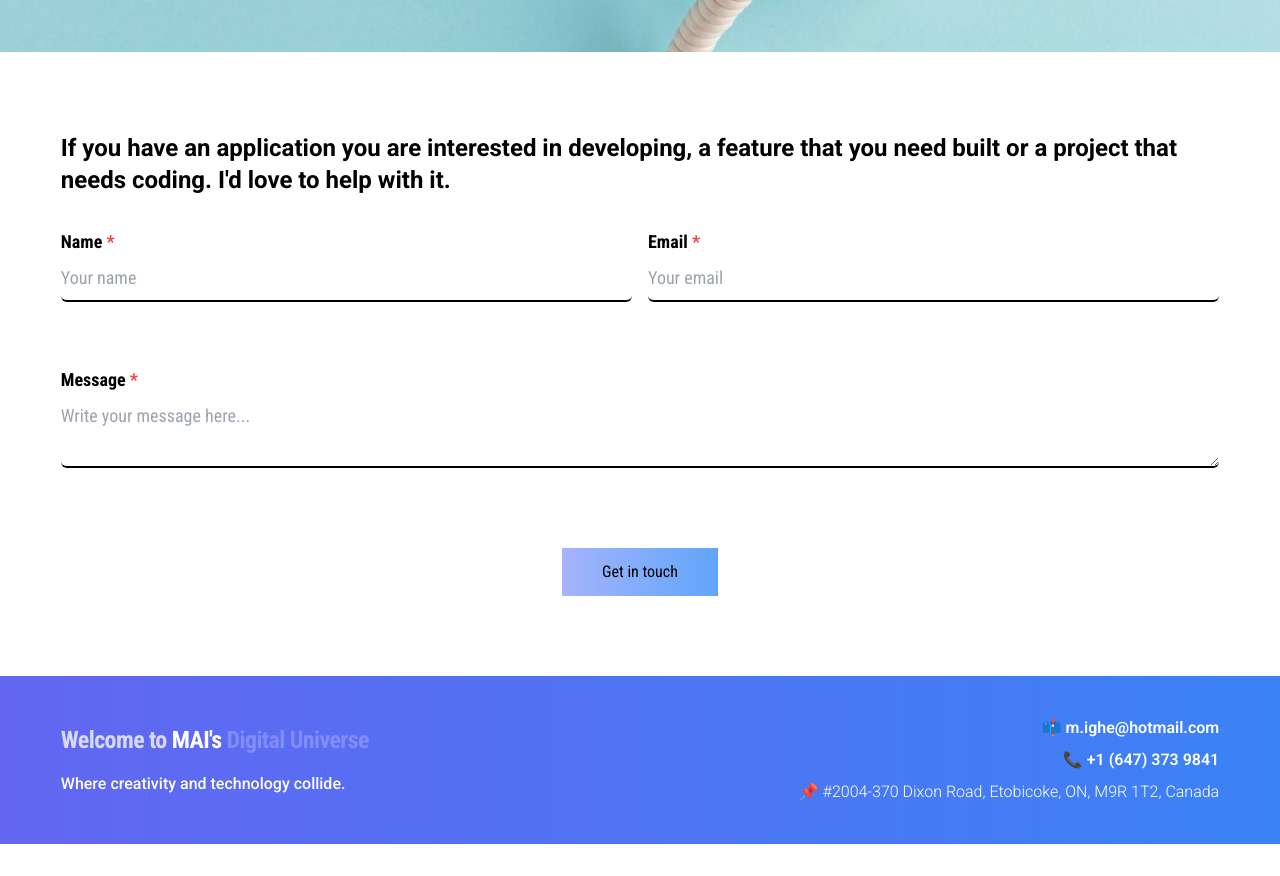
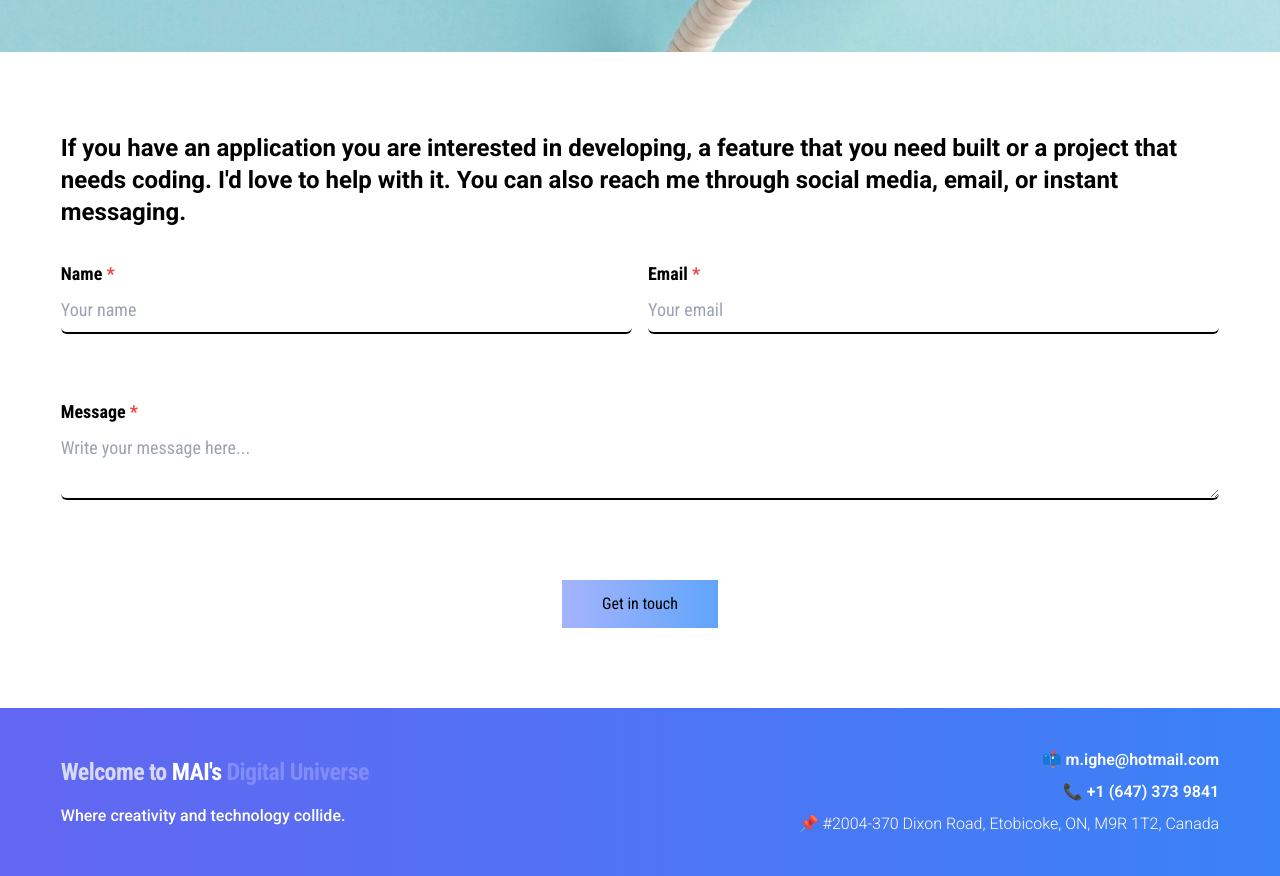
Before and after one commit to katarighe/my-portfolio-website, a React (Vite) app: page /contact in a window 1280 px wide. Shown: the part 840-1716 px from the top of the page. Before the commit the page ends 1684 px from the top, so only its background shows below. Built offline with nearby package versions, Linux system fonts and the light colour scheme.

Commit message:
Update the sentences

```diff
--- a/src/pages/Contact.jsx
+++ b/src/pages/Contact.jsx
@@ -13,9 +13,14 @@ function Contact() {
           <h2 className="font-bold text-2xl mb-1 font-robotoOriginal">
             If you have an application you are interested in developing, a
             feature that you need built or a project that needs coding. I&apos;d
-            love to help with it.
+            love to help with it. You can also reach me through social media,
+            email, or instant messaging.
           </h2>
-          <form action="https://formspree.io/f/mlekylyd" method="post" className="mt-8">
+          <form
+            action="https://formspree.io/f/mlekylyd"
+            method="post"
+            className="mt-8"
+          >
             <div className="grid grid-cols-1 gap-10 md:grid-cols-2 md:gap-4">
               <label htmlFor="name" className="form-control w-full">
                 <span className="label-text text-lg font-bold font-robotoCondensed">
```
